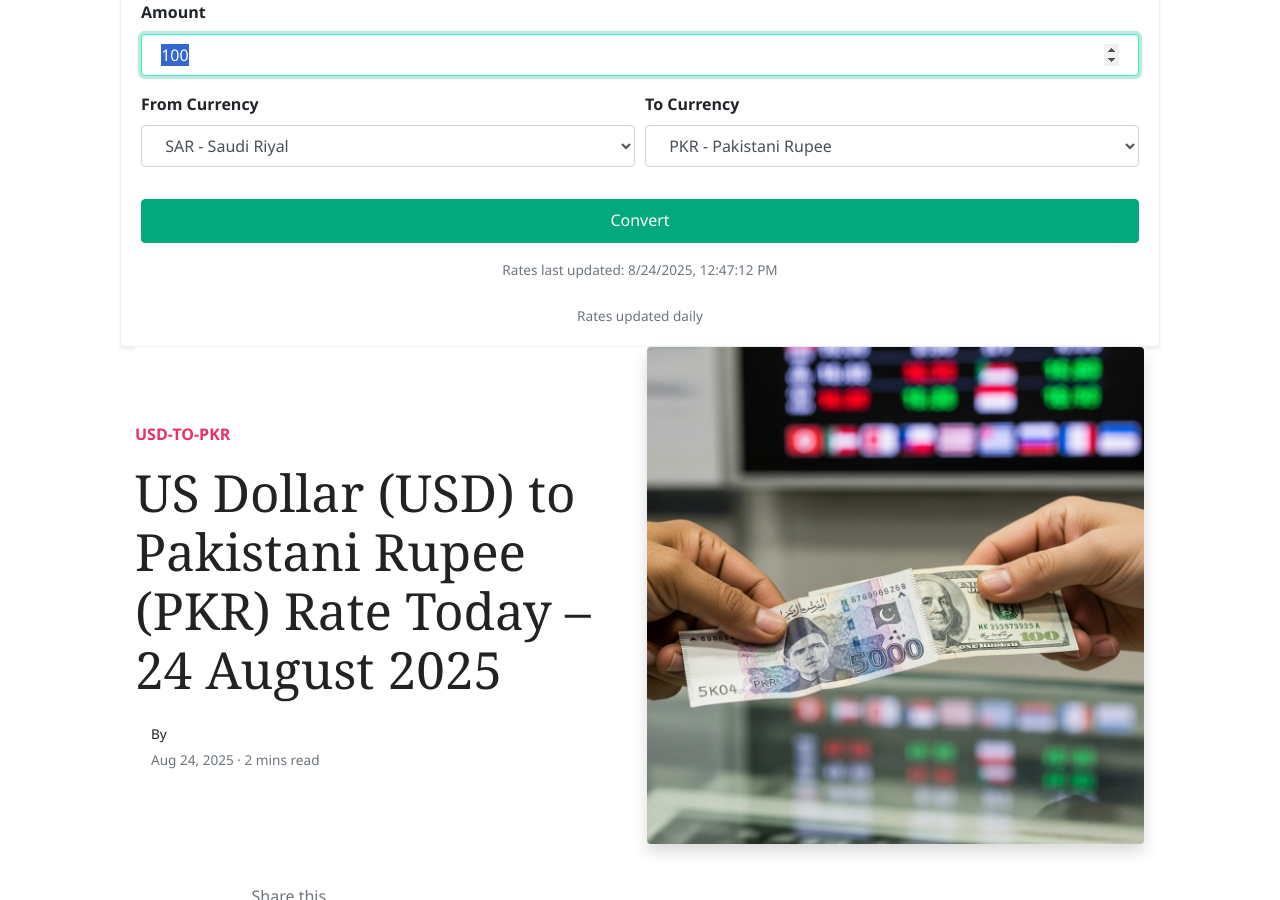
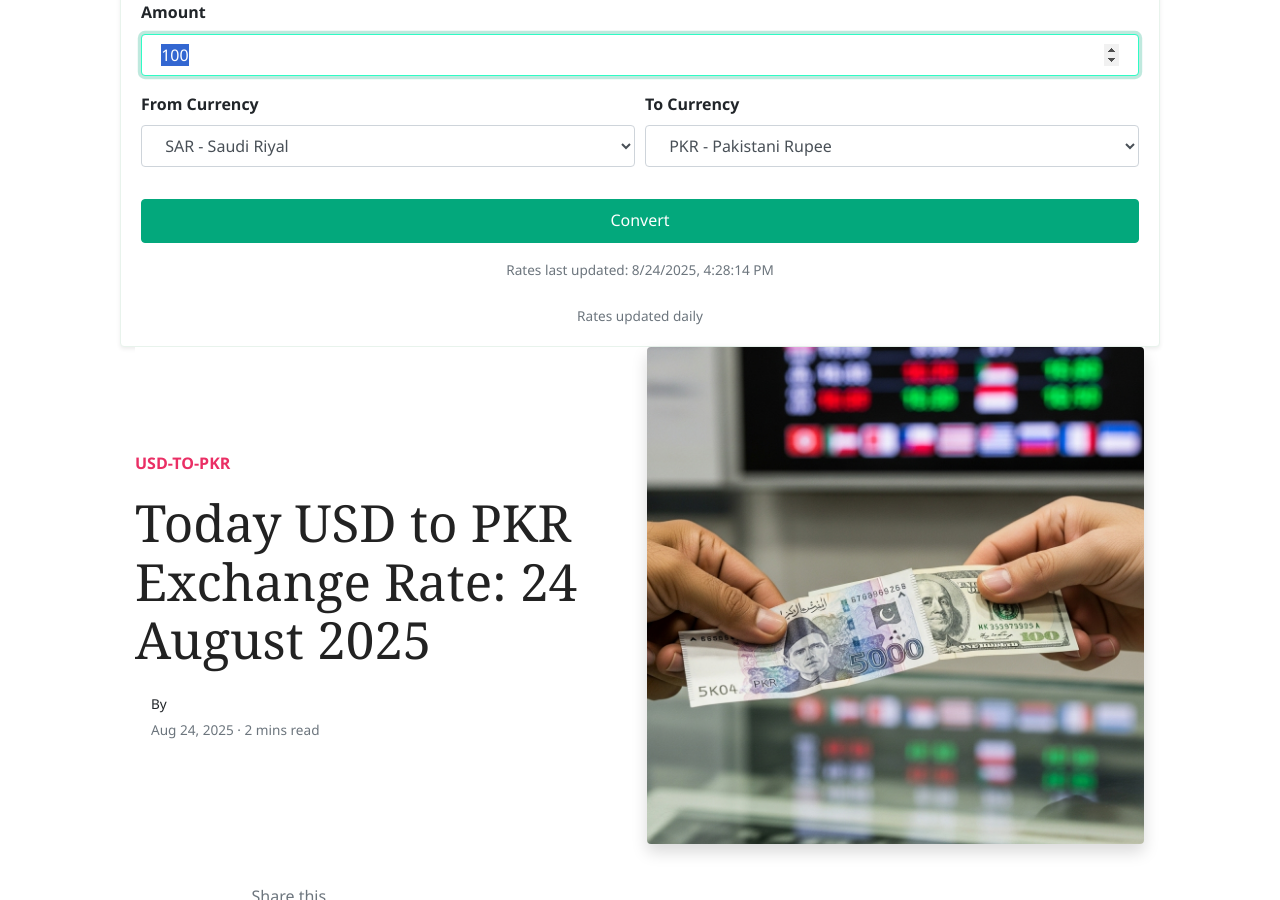
Before and after one commit to mlcom/mlcom.github.io, a Jekyll site: the page built from _posts/2025-08-24-today-us-dollar-to-pkr-exchange-rate-august-2025-prices-updated-usd-to-pkr.md, in a window 1280 px wide and 900 px high, scrolled down 242 px. Built offline with Jekyll 4.4.1, drawn with Linux system fonts in a browser that asks for light colours; nearby versions of some CDN libraries; comment, search, counter and statistics services are not loaded.

Commit message:
Automated: Update currency rates and generate daily posts

```diff
--- a/_data/rates.yml
+++ b/_data/rates.yml
@@ -1,4 +1,4 @@
-last_updated_utc: '2025-08-24T12:47:12.828386+00:00'
+last_updated_utc: '2025-08-24T16:28:14.747106+00:00'
 rates:
   AED: 3.6725
   AFN: 68.7649
--- a/_posts/2025-08-24-today-us-dollar-to-pkr-exchange-rate-august-2025-prices-updated-usd-to-pkr.md
+++ b/_posts/2025-08-24-today-us-dollar-to-pkr-exchange-rate-august-2025-prices-updated-usd-to-pkr.md
@@ -1,6 +1,6 @@
 ---
 layout: post
-title:  'US Dollar (USD) to Pakistani Rupee (PKR) Rate Today – 24 August 2025'
+title:  'Today USD to PKR Exchange Rate: 24 August 2025'
 author: jane
 categories: [ usd-to-pkr ]
 image: assets/images/usd-to-pkr-rate-today.jpg
```
Also changed, not shown: _posts/2025-08-24-today-uae-dirham-to-pkr-exchange-rate-august-2025-prices-updated-aed-to-pkr.md (+1 -1 lines), _posts/2025-08-24-today-uk-pound-sterling-to-pkr-exchange-rate-august-2025-prices-updated-gbp-to-pkr.md (+1 -1 lines).
